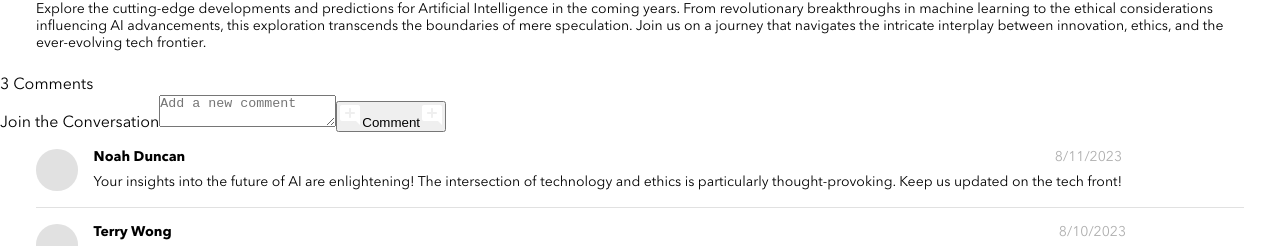
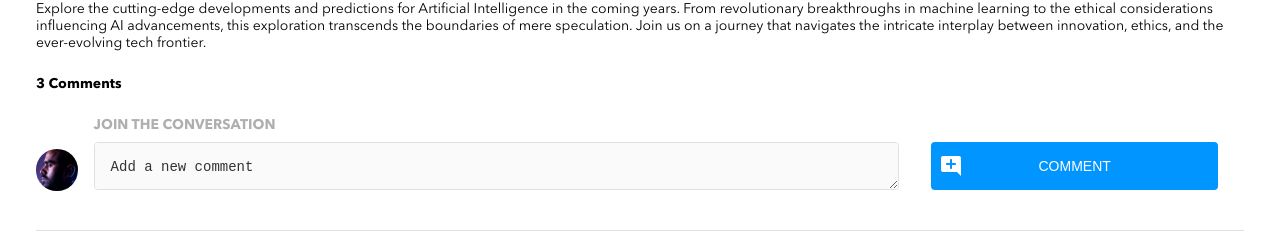
Before and after one commit to StefanUoft/stefan-chen-brainflix, a React (Vite) app: page / in a window 1280 px wide. Shown: the part 550-796 px from the top of the page. Built offline with nearby package versions, Linux system fonts and the light colour scheme.

Commit message:
finish comments component

```diff
--- a/src/components/Comments/Comments.jsx
+++ b/src/components/Comments/Comments.jsx
@@ -1,20 +1,22 @@
 import CommentItem from "../CommentItem/CommentItem";
 import "./Comments.scss";
+import MohamMuruge from "../../assets/images/Mohan-muruge.jpg";
 import CommentIcon from "../../assets/icons/add_comment.svg";
+
 
 function Comments({ heroVideo }) {
   const commentNum = heroVideo.comments.length;
 
   return (
     <div className="comments">
-      <p className="comments_number">
+      <p className="comments__number">
         {`${commentNum} ${commentNum > 1 ? "Comments" : "Comment"}`}
       </p>
       <div className="comments__form-wrapper">
-        <div className="comments__avatar"></div>
+        <img className="comments__avatar" src={MohamMuruge} alt="User Icon" />
         <form className="comments__form">
           <label htmlFor="comment" className="comments__label">
-            Join the Conversation
+            JOIN THE CONVERSATION
           </label>
           <textarea
             id="comment"
@@ -22,17 +24,17 @@ function Comments({ heroVideo }) {
             className="comments__input"
             placeholder="Add a new comment"
           ></textarea>
-          <button type="submit" className="button button--comment">
+          <button type="submit" className="comments__button">
             <img
               src={CommentIcon}
               alt="comment icon"
-              className="button__icon1"
+              className="comments__button__icon1"
             />
-            Comment
+            COMMENT
             <img
               src={CommentIcon}
               alt="comment icon"
-              className="button__icon2"
+              className="comments__button__icon2"
             />
           </button>
         </form>
--- a/src/components/Comments/Comments.scss
+++ b/src/components/Comments/Comments.scss
@@ -1,2 +1,110 @@
 @use "../../styles/partials/colors" as *;
 @use "../../styles/partials/mixins" as *;
+
+.comments {
+  &__number {
+    padding: 0 1rem;
+    font-size: 0.8125rem;
+    font-weight: 700;
+  }
+
+  &__form-wrapper {
+    display: flex;
+    margin: 0 1rem;
+    padding: 1rem 0;
+    gap: 1rem;
+    border-bottom: 0.0625rem solid $Seondary-mercury;
+  }
+
+  &__avatar {
+    width: 2.6rem;
+    height: 2.6rem;
+    border-radius: 50%;
+    object-fit: cover;
+    margin-top: 1rem;
+  }
+
+  &__form {
+    display: flex;
+    flex-direction: column;
+    width: 100%;
+  }
+
+  &__label {
+    font-size: 0.8125rem;
+    color: $Primary-sliver;
+    font-weight: 700;
+    padding-bottom: 0.5rem;
+  }
+
+  &__input {
+    font-size: 0.8125rem;
+    padding: 1rem;
+    height: 6rem;
+    margin-bottom: 1rem;
+    background-color: $Seondary-alabaster;
+    border-radius: 0.25rem;
+    border: 0.0625rem solid $Seondary-mercury;
+    &::placeholder {
+      color: $Primary-brainflix-black;
+    }
+  }
+
+  &__button {
+    display: flex;
+    justify-content: space-between;
+    padding: 0.5rem;
+    align-items: center;
+    font-size: 0.8125rem;
+    color: $Primary-white;
+    background-color: $Primary-brainflix-blue;
+    border: none;
+    border-radius: 0.25rem;
+
+    &__icon2 {
+      visibility: hidden;
+    }
+  }
+
+  @include tablet {
+    &__number {
+      padding: 0 2.25rem;
+      font-size: 0.875rem;
+      font-weight: 700;
+    }
+
+    &__form-wrapper {
+      display: flex;
+      margin: 0 2.25rem;
+      padding: 1.5rem 0;
+    }
+
+    &__avatar {
+      margin-top: 2rem;
+    }
+
+    &__form {
+      flex-direction: row;
+      flex-wrap: wrap;
+    }
+
+    &__label {
+      width: 100%;
+      font-size: 0.875rem;
+    }
+
+    &__input {
+      font-size: 0.875rem;
+      height: 3rem;
+      width: 70%;
+      margin-right: 2rem;
+    }
+
+    &__button {
+      padding: 0.5rem;
+      font-size: 0.875rem;
+      height: 3rem;
+      width: 25%;
+    }
+  }
+}
```
